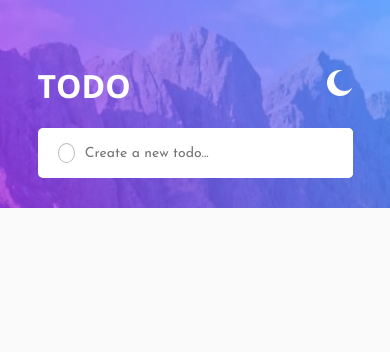
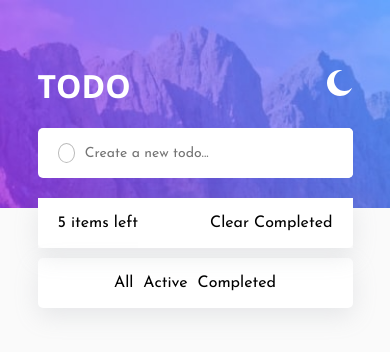
Before and after one commit to tayyeba130/todo-app, a React (Create React App) app: page / in a window 390 px wide. Shown: the top 352 px of the page. Built offline with nearby package versions, Linux system fonts and the light colour scheme.

Commit message:
style filter mobile

```diff
--- /dev/null
+++ b/src/components/filters/Filters.tsx
@@ -0,0 +1,20 @@
+import React from 'react';
+import FiltersStyle from './style';
+
+export default function Filters() {
+	return (
+		<FiltersStyle>
+			<div className="items-left">
+				<span>5 items left</span>
+			</div>
+			<div className="filters">
+				<button>All</button>
+				<button>Active</button>
+				<button>Completed</button>
+			</div>
+			<div className="clear-completed">
+				<button>Clear Completed</button>
+			</div>
+		</FiltersStyle>
+	);
+}
--- /dev/null
+++ b/src/components/filters/style.ts
@@ -0,0 +1,48 @@
+import styled from 'styled-components/macro';
+
+const FiltersStyle = styled.div`
+	display: grid;
+	grid-template-rows: 50px 50px;
+	grid-template-columns: auto 1fr;
+	grid-row-gap: 10px;
+	position: relative;
+	> div {
+		display: flex;
+		justify-content: center;
+		align-items: center;
+		background-color: #fff;
+	}
+	button {
+		all: unset;
+		cursor: pointer;
+	}
+	.items-left {
+		border-bottom-left-radius: 5px;
+		padding-left: 20px;
+	}
+	.filters {
+		grid-row: 2;
+		grid-column: 1 / -1;
+		padding: 0 20px;
+		border-radius: 5px;
+		box-shadow: rgba(149, 157, 165, 0.2) 0px 8px 24px;
+		button {
+			margin: 0 5px;
+		}
+	}
+	.clear-completed {
+		justify-content: flex-end;
+		border-bottom-right-radius: 5px;
+		padding-right: 20px;
+	}
+	&::before {
+		content: '';
+		display: block;
+		height: 50px;
+		width: 100%;
+		position: absolute;
+		box-shadow: rgba(149, 157, 165, 0.2) 0px 8px 24px;
+	}
+`;
+
+export default FiltersStyle;
--- a/src/components/todoList/style.ts
+++ b/src/components/todoList/style.ts
@@ -2,11 +2,12 @@ import styled from 'styled-components/macro';
 import { Theme } from '../../contexts/ThemeContext';
 
 const TodoListStyle = styled.div`
+	margin-top: 20px;
 	box-shadow: rgba(149, 157, 165, 0.2) 0px 8px 24px;
 	background: ${(props) =>
 		props.theme === Theme.Light ? '#fff' : '#25283c'};
-	border-radius: 5px;
-	margin-top: 20px;
+	border-top-left-radius: 5px;
+	border-top-right-radius: 5px;
 `;
 
 export default TodoListStyle;
--- a/src/components/todos/Todos.tsx
+++ b/src/components/todos/Todos.tsx
@@ -1,18 +1,22 @@
 import React, { useReducer, useState } from 'react';
+import { Filter, TodosContext } from '../../contexts/TodosContext';
 import AddTodo from '../addTodo/AddTodo';
 import TodoList from '../todoList/TodoList';
+import Filters from '../filters/Filters';
 import todosReducer from './reducer';
-import { TodosContext, Filter } from '../../contexts/TodosContext';
+import TodosStyle from './style';
 
 export default function Todos() {
 	const initialState: Todo[] = [];
 	const [todos, dispatch] = useReducer(todosReducer, initialState);
 	const [filter, setFilter] = useState(Filter.All);
+
 	return (
 		<TodosContext.Provider value={{ todos, dispatch, filter, setFilter }}>
 			<div>
 				<AddTodo />
 				<TodoList />
+				<Filters />
 			</div>
 		</TodosContext.Provider>
 	);
--- /dev/null
+++ b/src/components/todos/style.ts
@@ -0,0 +1,6 @@
+import styled from 'styled-components/macro';
+import { Theme } from '../../contexts/ThemeContext';
+
+const TodosStyle = styled.div``;
+
+export default TodosStyle;
```
Also changed, not shown: tsconfig.json (+3 -8 lines), 1 other file (tests, documents, lock files or other folders).
